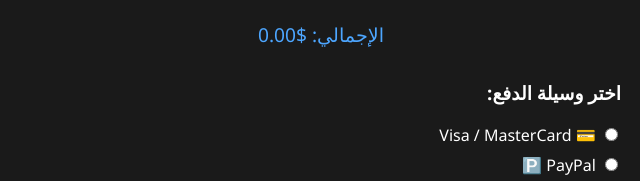
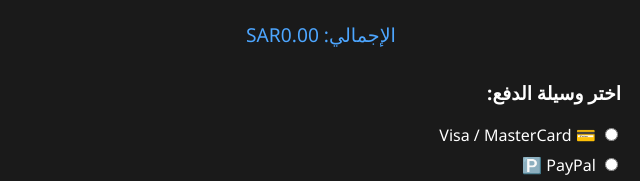
Before and after one commit to 2260053778/LootCode, a plain HTML site: page checkout.html in a window 1280 px wide. Shown: the part 263-444 px from the top of the page, 319-959 px from the left. Drawn offline with Linux system fonts and the light colour scheme.

Commit message:
Add files via upload

```diff
--- a/checkout.html
+++ b/checkout.html
@@ -144,7 +144,7 @@
       });
     }
 
-    document.getElementById("totalPrice").textContent = "الإجمالي: $" + total.toFixed(2);
+    document.getElementById("totalPrice").textContent = "الإجمالي: SAR" + total.toFixed(2);
 
     function checkout() {
       const selected = document.querySelector('input[name="payment"]:checked');
```
